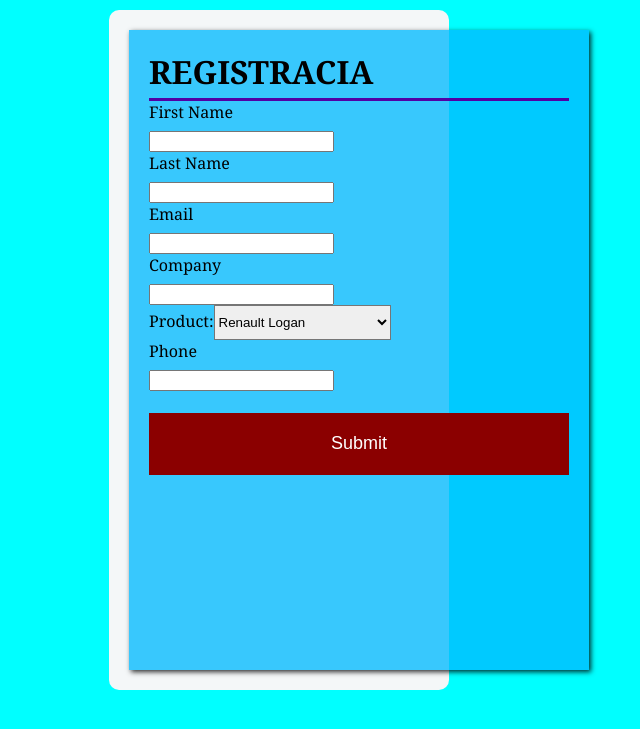
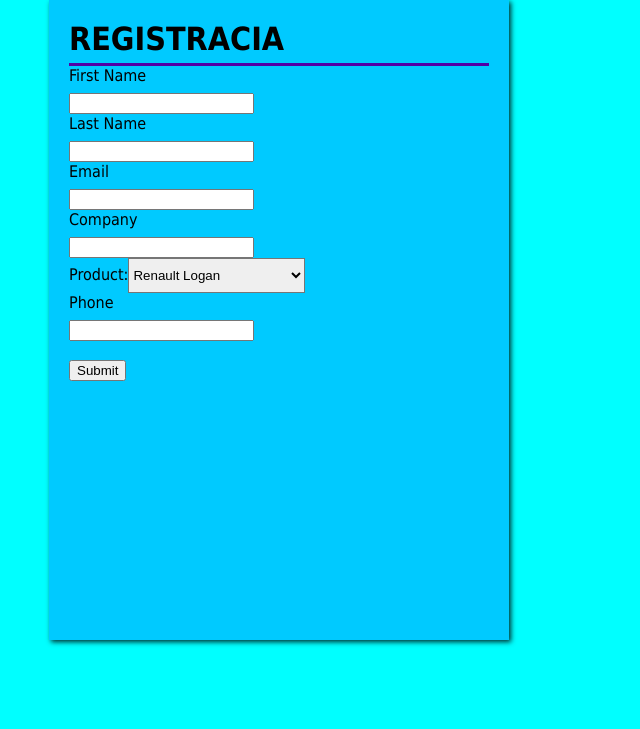
Before and after one commit to DarkKillerDudosAdmin/ffffff, a PHP site: page / in a window 1280 px wide. Shown: the top 729 px of the page, without its empty margins (361-1001 px from the left). Run offline with PHP 8.4, Linux system fonts and the light colour scheme; some libraries are stand-ins or nearby versions.

Commit message:
Updatedes

```diff
--- a/index.css
+++ b/index.css
@@ -18,16 +18,7 @@ h1 {
     padding-bottom: 5px;
     border-bottom: 3px solid #5200a5;
 }
-.form-style-5 {
-	max-width: 300px;
-	padding: 10px 20px;
-	background: #f4f7f8;
-	margin: 10px auto;
-	padding: 20px;
-	background: #f4f7f8;
-	border-radius: 10px;
-	font-family: Georgia, "Times New Roman", Times, serif;
-}
+
 
 .form-style-5 fieldset {
 	border: none;
@@ -68,23 +59,19 @@ form {
 	height: 35px;
 }
 
-.form-style-5 input[type="submit"] {
-	position: relative;
-	display: block;
-	padding: 19px 39px 18px 39px;
-	color: #FFF;
-	margin: 0 auto;
-	background: #8B0000;
-	font-size: 18px;
-	text-align: center;
-	font-style: normal;
-	width: 100%;
-	border: 1px solid #8B0000;
-	border-width: 1px 1px 3px;
-	margin-bottom: 10px;
+button {
+    cursor: pointer;
+    padding: 10px, 40px;
+    height: 50px;
+    color: #fff;
+    background: #5200a5;
+    border: none;
+    text-transform: uppercase;
+    font-size: 15px;
+    box-shadow: 2px 2px 5px rgba(0,0,0,0.82);
 }
-
-.form-style-5 input[type="submit"]:hover
-{
-	background: #B22222;
+button:hover {
+    opacity: .80;
+    font-weight: bold;
+    transform:scale(1.1);
 }
```
